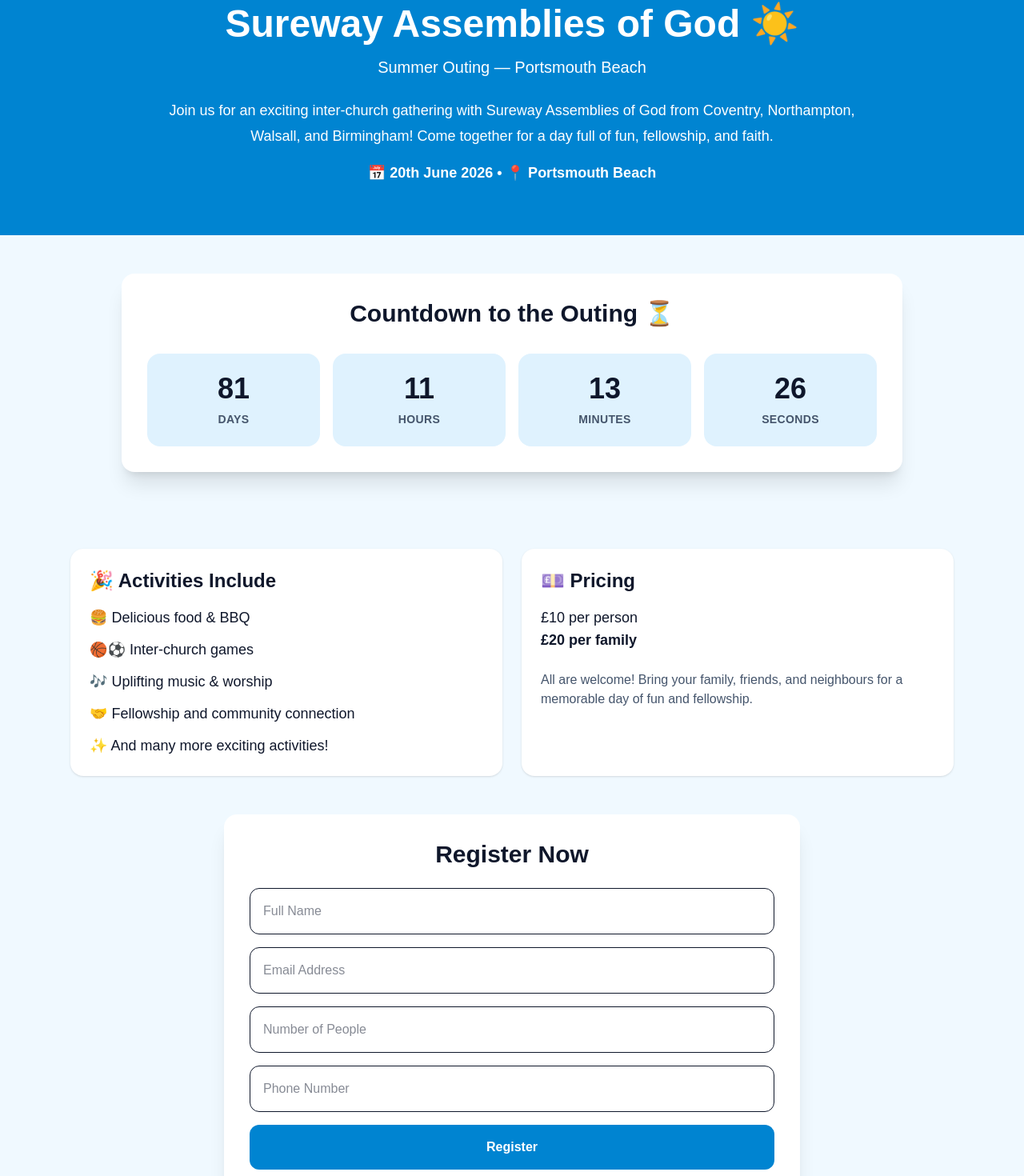
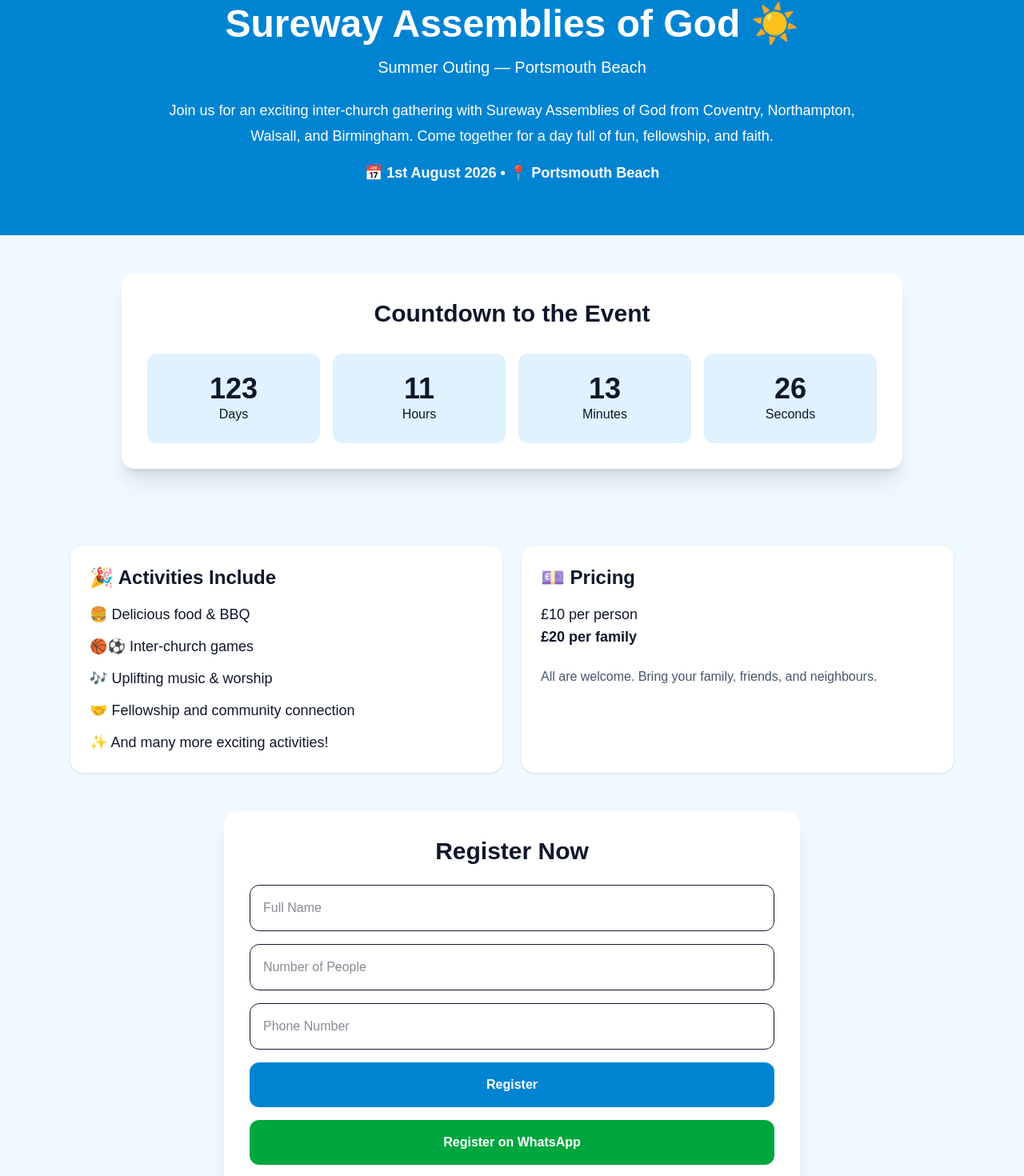
Before and after one commit to godwillafful/church-outing-site, a Next.js app: page / in a window 1280 px wide. Shown: the part 618-2088 px from the top of the page at 80% size. Built offline with nearby package versions, Linux system fonts and the light colour scheme.

Commit message:
Updated date to August

```diff
--- a/app/page.tsx
+++ b/app/page.tsx
@@ -1,11 +1,11 @@
 "use client";
 
-import { FormEvent, useEffect, useState } from "react";
+import { useEffect, useState } from "react";
 
 export default function Home() {
-  const eventDate = new Date("2026-06-20T09:00:00");
+  const eventDate = "1st August 2026";
+  const targetDate = new Date("2026-08-01T09:00:00").getTime();
 
-  const [mounted, setMounted] = useState(false);
   const [timeLeft, setTimeLeft] = useState({
     days: 0,
     hours: 0,
@@ -13,126 +13,94 @@
     seconds: 0,
   });
 
-  const [name, setName] = useState("");
-  const [email, setEmail] = useState("");
-  const [peopleCount, setPeopleCount] = useState("");
-  const [phone, setPhone] = useState("");
-  const [isSending, setIsSending] = useState(false);
-  const [statusMessage, setStatusMessage] = useState("");
+  useEffect(() => {
+    const interval = setInterval(() => {
+      const now = new Date().getTime();
+      const distance = targetDate - now;
 
-  useEffect(() => {
-    setMounted(true);
-    setTimeLeft(getTimeLeft(eventDate));
+      if (distance <= 0) {
+        clearInterval(interval);
+        return;
+      }
 
-    const timer = setInterval(() => {
-      setTimeLeft(getTimeLeft(eventDate));
+      setTimeLeft({
+        days: Math.floor(distance / (1000 * 60 * 60 * 24)),
+        hours: Math.floor((distance / (1000 * 60 * 60)) % 24),
+        minutes: Math.floor((distance / (1000 * 60)) % 60),
+        seconds: Math.floor((distance / 1000) % 60),
+      });
     }, 1000);
 
-    return () => clearInterval(timer);
-  }, []);
-
-  async function handleSubmit(e: FormEvent<HTMLFormElement>) {
-    e.preventDefault();
-    setIsSending(true);
-    setStatusMessage("");
-
-    try {
-      const emailResponse = await fetch("https://formspree.io/f/mreokqyd", {
-        method: "POST",
-        headers: {
-          "Content-Type": "application/json",
-          Accept: "application/json",
-        },
-        body: JSON.stringify({
-          email,
-          name,
-          phone,
-          people_count: peopleCount,
-          subject: "Summer Outing Registration",
-          message: `New summer outing registration:
-Name: ${name}
-Email: ${email}
-Number of people: ${peopleCount}
-Phone number: ${phone}`,
-        }),
-      });
-
-      if (!emailResponse.ok) {
-        throw new Error("Email form submission failed.");
-      }
-
-      const whatsappMessage =
-        `Hi, I want to register for the summer outing.%0A%0A` +
-        `Name: ${name}%0A` +
-        `Email: ${email}%0A` +
-        `Number of people: ${peopleCount}%0A` +
-        `Phone number: ${phone}`;
-
-      window.open(
-        `https://wa.me/447405211069?text=${whatsappMessage}`,
-        "_blank"
-      );
-
-      setStatusMessage("Registration sent. WhatsApp is opening now.");
-      setName("");
-      setEmail("");
-      setPeopleCount("");
-      setPhone("");
-    } catch {
-      setStatusMessage("Something went wrong sending the form. Please try again.");
-    } finally {
-      setIsSending(false);
-    }
-  }
+    return () => clearInterval(interval);
+  }, [targetDate]);
 
   return (
     <main className="min-h-screen bg-sky-50 text-slate-900">
+
+      {/* Banner */}
       <section className="relative">
         <img
           src="/new-poster.png"
           alt="Sureway Summer Outing Poster"
           className="w-full h-[420px] md:h-[560px] object-cover"
         />
-        <div className="absolute inset-0 bg-black/35 flex items-center justify-center">
-          <div className="text-center px-6 max-w-4xl">
-            <h1 className="text-4xl md:text-6xl font-extrabold text-black bg-white/80 px-6 py-3 rounded-xl inline-block">
+        <div className="absolute inset-0 bg-black/40 flex items-center justify-center">
+          <div className="text-center text-white px-6 max-w-4xl">
+            <h1 className="text-4xl md:text-6xl font-extrabold">
               Sureway Assemblies of God
             </h1>
-            <div className="mt-4">
-              <p className="text-xl md:text-2xl font-semibold text-black bg-white/80 px-6 py-3 rounded-xl inline-block">
-                Summer Outing • Portsmouth Beach • 20th June 2026
-              </p>
+            <p className="mt-4 text-xl md:text-2xl font-semibold">
+              Summer Outing • Portsmouth Beach • {eventDate}
+            </p>
+          </div>
+        </div>
+      </section>
+
+      {/* Intro */}
+      <section className="text-center py-16 px-6 bg-sky-600 text-white">
+        <h1 className="text-5xl font-bold">
+          Sureway Assemblies of God ☀️
+        </h1>
+        <p className="mt-4 text-xl">
+          Summer Outing — Portsmouth Beach
+        </p>
+        <p className="mt-6 max-w-4xl mx-auto text-lg leading-8">
+          Join us for an exciting inter-church gathering with Sureway Assemblies
+          of God from Coventry, Northampton, Walsall, and Birmingham. Come
+          together for a day full of fun, fellowship, and faith.
+        </p>
+        <p className="mt-4 text-lg font-semibold">
+          📅 {eventDate} • 📍 Portsmouth Beach
+        </p>
+      </section>
+
+      {/* Countdown */}
+      <section className="max-w-5xl mx-auto px-6 py-12">
+        <div className="bg-white rounded-2xl shadow-xl p-8 text-center">
+          <h2 className="text-3xl font-bold">Countdown to the Event</h2>
+
+          <div className="grid grid-cols-2 md:grid-cols-4 gap-4 mt-8">
+            <div className="bg-sky-100 p-6 rounded-xl">
+              <p className="text-4xl font-bold">{timeLeft.days}</p>
+              <p>Days</p>
+            </div>
+            <div className="bg-sky-100 p-6 rounded-xl">
+              <p className="text-4xl font-bold">{timeLeft.hours}</p>
+              <p>Hours</p>
+            </div>
+            <div className="bg-sky-100 p-6 rounded-xl">
+              <p className="text-4xl font-bold">{timeLeft.minutes}</p>
+              <p>Minutes</p>
+            </div>
+            <div className="bg-sky-100 p-6 rounded-xl">
+              <p className="text-4xl font-bold">{timeLeft.seconds}</p>
+              <p>Seconds</p>
             </div>
           </div>
         </div>
       </section>
 
-      <section className="text-center py-16 px-6 bg-sky-600 text-white">
-        <h1 className="text-5xl font-bold">Sureway Assemblies of God ☀️</h1>
-        <p className="mt-4 text-xl">Summer Outing — Portsmouth Beach</p>
-        <p className="mt-6 max-w-4xl mx-auto text-lg leading-8">
-          Join us for an exciting inter-church gathering with Sureway Assemblies
-          of God from Coventry, Northampton, Walsall, and Birmingham! Come
-          together for a day full of fun, fellowship, and faith.
-        </p>
-        <p className="mt-4 text-lg font-semibold">
-          📅 20th June 2026 • 📍 Portsmouth Beach
-        </p>
-      </section>
-
-      <section className="max-w-5xl mx-auto px-6 py-12">
-        <div className="bg-white rounded-2xl shadow-xl p-8 text-center">
-          <h2 className="text-3xl font-bold">Countdown to the Outing ⏳</h2>
-
-          <div className="mt-8 grid grid-cols-2 md:grid-cols-4 gap-4">
-            <TimeBox label="Days" value={mounted ? timeLeft.days : 0} />
-            <TimeBox label="Hours" value={mounted ? timeLeft.hours : 0} />
-            <TimeBox label="Minutes" value={mounted ? timeLeft.minutes : 0} />
-            <TimeBox label="Seconds" value={mounted ? timeLeft.seconds : 0} />
-          </div>
-        </div>
-      </section>
-
+      {/* Activities & Pricing */}
       <section className="max-w-6xl mx-auto px-6 py-12 grid md:grid-cols-2 gap-6">
         <div className="bg-white p-6 rounded-2xl shadow">
           <h2 className="text-2xl font-bold">🎉 Activities Include</h2>
@@ -150,73 +118,48 @@
           <p className="mt-4 text-lg">£10 per person</p>
           <p className="text-lg font-semibold">£20 per family</p>
           <p className="mt-6 text-base text-slate-600">
-            All are welcome! Bring your family, friends, and neighbours for a
-            memorable day of fun and fellowship.
+            All are welcome. Bring your family, friends, and neighbours.
           </p>
         </div>
       </section>
 
+      {/* Registration */}
       <section className="max-w-3xl mx-auto px-6 pb-16">
         <div className="bg-white rounded-2xl shadow-xl p-8">
           <h2 className="text-3xl font-bold text-center">Register Now</h2>
 
-          <form className="space-y-4 mt-6" onSubmit={handleSubmit}>
+          <form className="space-y-4 mt-6">
             <input
+              type="text"
+              placeholder="Full Name"
               className="w-full border p-4 rounded-xl"
-              placeholder="Full Name"
-              value={name}
-              onChange={(e) => setName(e.target.value)}
-              required
             />
             <input
+              type="number"
+              placeholder="Number of People"
               className="w-full border p-4 rounded-xl"
-              type="email"
-              placeholder="Email Address"
-              value={email}
-              onChange={(e) => setEmail(e.target.value)}
-              required
             />
             <input
+              type="tel"
+              placeholder="Phone Number"
               className="w-full border p-4 rounded-xl"
-              placeholder="Number of People"
-              type="number"
-              min="1"
-              value={peopleCount}
-              onChange={(e) => setPeopleCount(e.target.value)}
-              required
             />
-            <input
-              className="w-full border p-4 rounded-xl"
-              placeholder="Phone Number"
-              value={phone}
-              onChange={(e) => setPhone(e.target.value)}
-              required
-            />
-
-            <button
-              type="submit"
-              disabled={isSending}
-              className="w-full bg-sky-600 text-white py-4 rounded-xl font-bold disabled:opacity-60"
-            >
-              {isSending ? "Sending..." : "Register"}
+            <button className="w-full bg-sky-600 text-white py-4 rounded-xl font-bold">
+              Register
             </button>
           </form>
 
+          {/* WhatsApp Button */}
           <a
-            href="https://wa.me/447405211069?text=Hi%20I%20want%20to%20register%20for%20the%20summer%20outing"
+            href="https://wa.me/447404892928"
             target="_blank"
-            rel="noopener noreferrer"
-            className="block mt-6 text-center bg-green-500 hover:bg-green-600 text-white font-bold px-8 py-4 rounded-xl shadow-lg text-lg"
+            rel="noreferrer"
+            className="block text-center mt-4 bg-green-600 text-white py-4 rounded-xl font-bold"
           >
-            📱 Register on WhatsApp
+            Register on WhatsApp
           </a>
 
-          {statusMessage && (
-            <p className="text-center mt-4 text-sm text-slate-600">
-              {statusMessage}
-            </p>
-          )}
-
+          {/* Contacts */}
           <div className="text-center mt-8 text-sm text-slate-500 space-y-1">
             <p>Contact: 07404892928</p>
             <p>Contact: 07438354699</p>
@@ -225,38 +168,7 @@
           </div>
         </div>
       </section>
+
     </main>
   );
 }
-
-function TimeBox({ label, value }: { label: string; value: number }) {
-  return (
-    <div className="bg-sky-100 rounded-2xl p-6">
-      <div className="text-4xl font-extrabold">{value}</div>
-      <div className="mt-2 text-sm font-semibold uppercase tracking-wide text-slate-600">
-        {label}
-      </div>
-    </div>
-  );
-}
-
-function getTimeLeft(targetDate: Date) {
-  const now = new Date().getTime();
-  const distance = targetDate.getTime() - now;
-
-  if (distance <= 0) {
-    return {
-      days: 0,
-      hours: 0,
-      minutes: 0,
-      seconds: 0,
-    };
-  }
-
-  return {
-    days: Math.floor(distance / (1000 * 60 * 60 * 24)),
-    hours: Math.floor((distance / (1000 * 60 * 60)) % 24),
-    minutes: Math.floor((distance / (1000 * 60)) % 60),
-    seconds: Math.floor((distance / 1000) % 60),
-  };
-}
```
